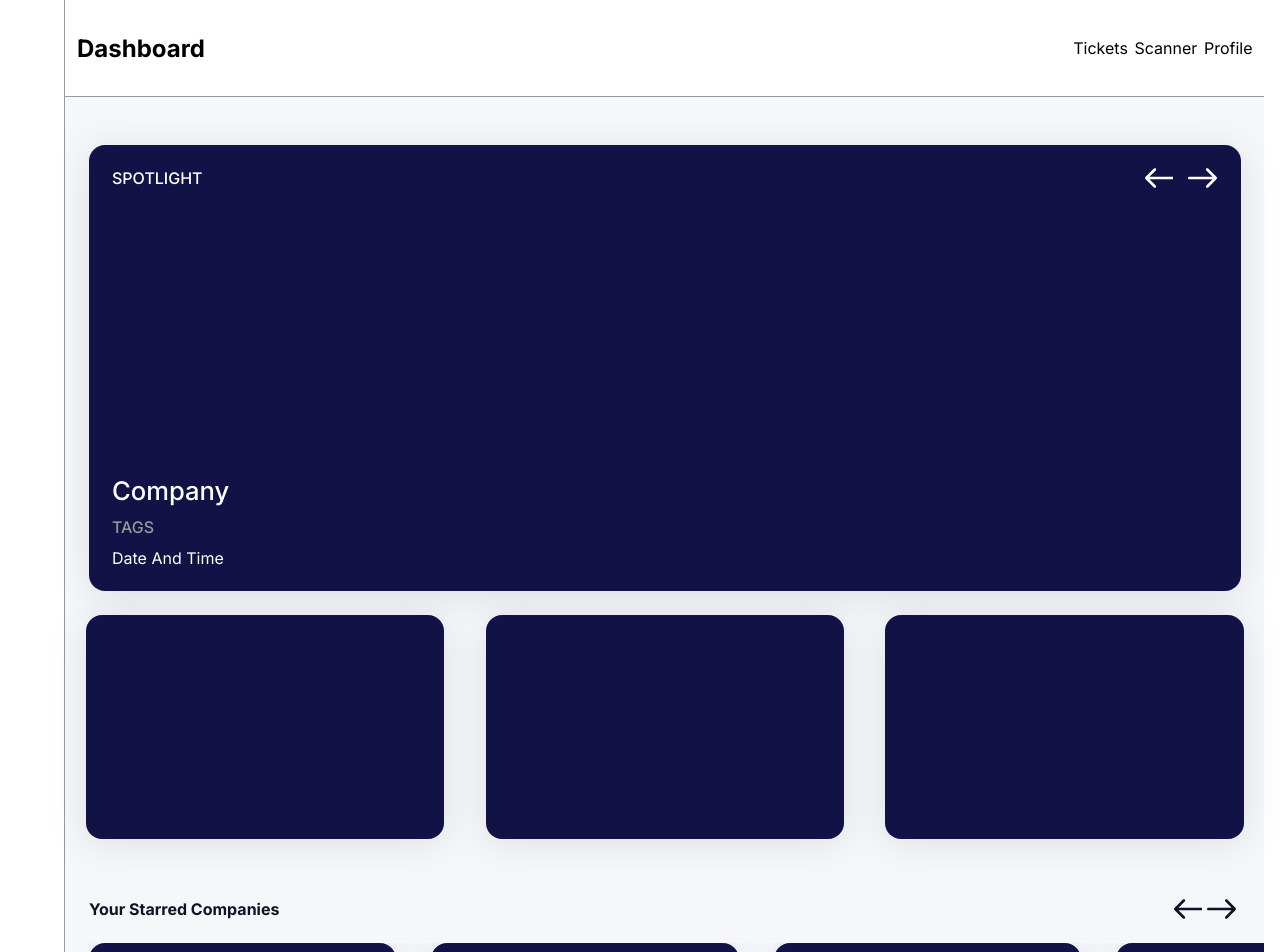
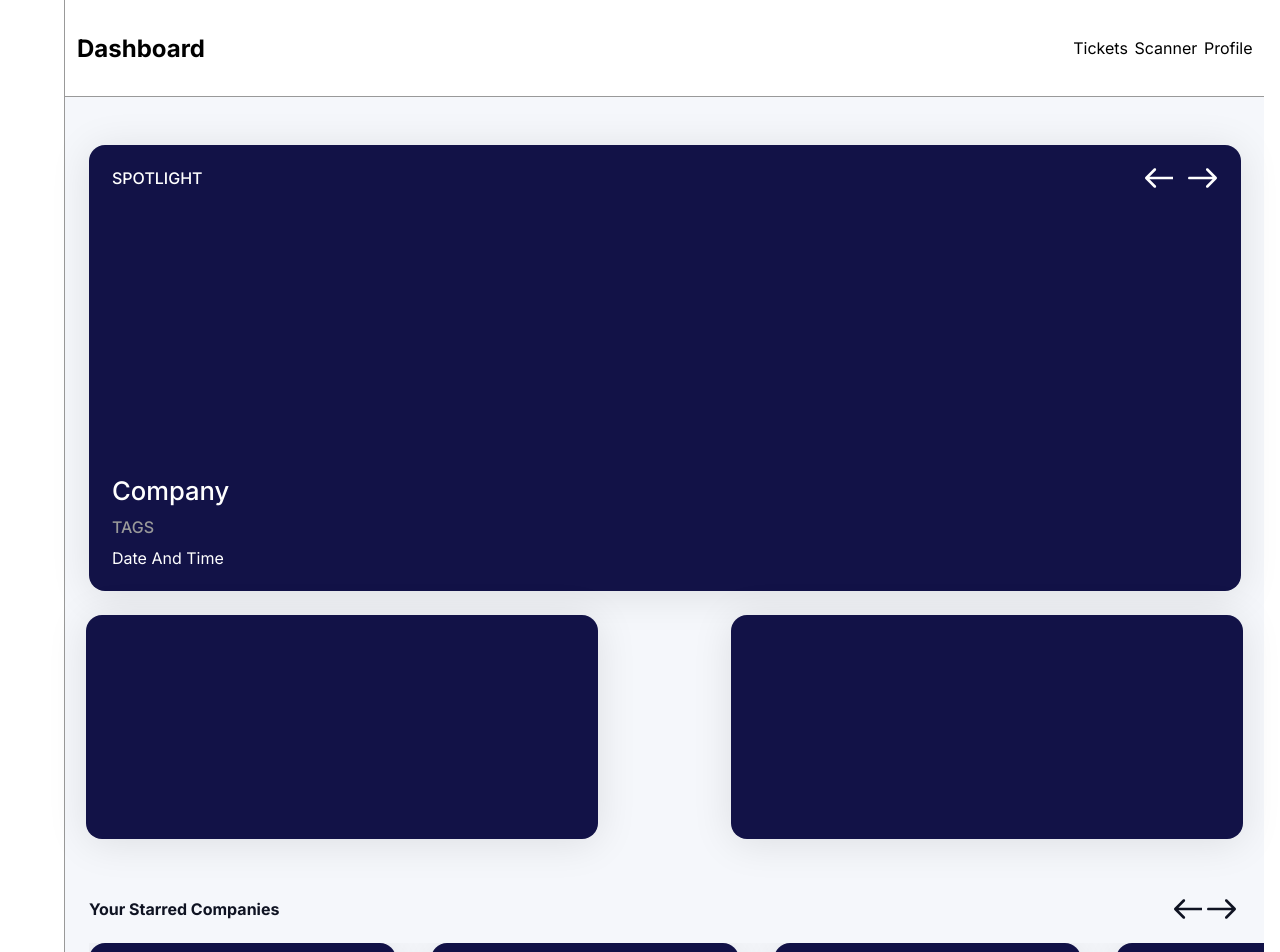
Before and after one commit to armada-ths/ac22, a React (Create React App) app: page /dashboard in a window 1280 px wide. Shown: the top 952 px of the page. Built offline with nearby package versions, Linux system fonts and the light colour scheme; the HTML template or start-up script is replaced by a standard one.

Commit message:
Merge branch 'main' of https://github.com/armada-ths/ac22
wip

```diff
--- a/src/views/DashboardView/DashboardView.css
+++ b/src/views/DashboardView/DashboardView.css
@@ -107,14 +107,15 @@
     display: flex;
     flex-direction: row;
     justify-content: space-around;
+    column-gap: 7vw;
 
     margin-left: 0%;
     margin-right: 0%;
 }
 
-.your-tickets, .raffle, .event {
+.your-tickets, .raffle{
     background-color: rgb(18, 18, 71); /*Change later*/
-    width: 28vw;
+    width: 40vw;
     height: 28vh;
 
     box-shadow: 0px 4px 40px rgba(0, 0, 0, 0.1);
@@ -124,7 +125,6 @@
 .company-cards-body {
     display: flex;
     flex-direction: column;
-
     margin-top: -5%;
 }
 
--- a/src/views/DashboardView/DashboardView.tsx
+++ b/src/views/DashboardView/DashboardView.tsx
@@ -50,7 +50,6 @@ const DashboardView: FC<Props>= ({ companies, onStar, availableTickets }) =>{
         <div className='fair-info'>
             <div className='your-tickets'></div>
             <div className='raffle'></div>
-            <div className='event'></div>
         </div>
 
         <div className='company-cards-body'>
```
